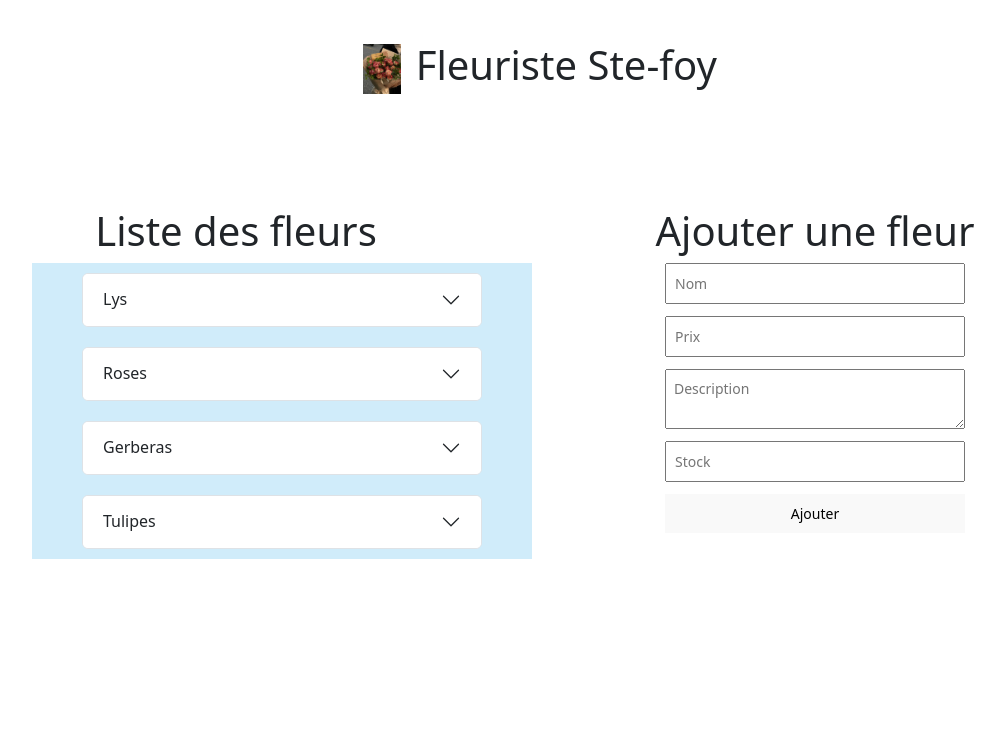
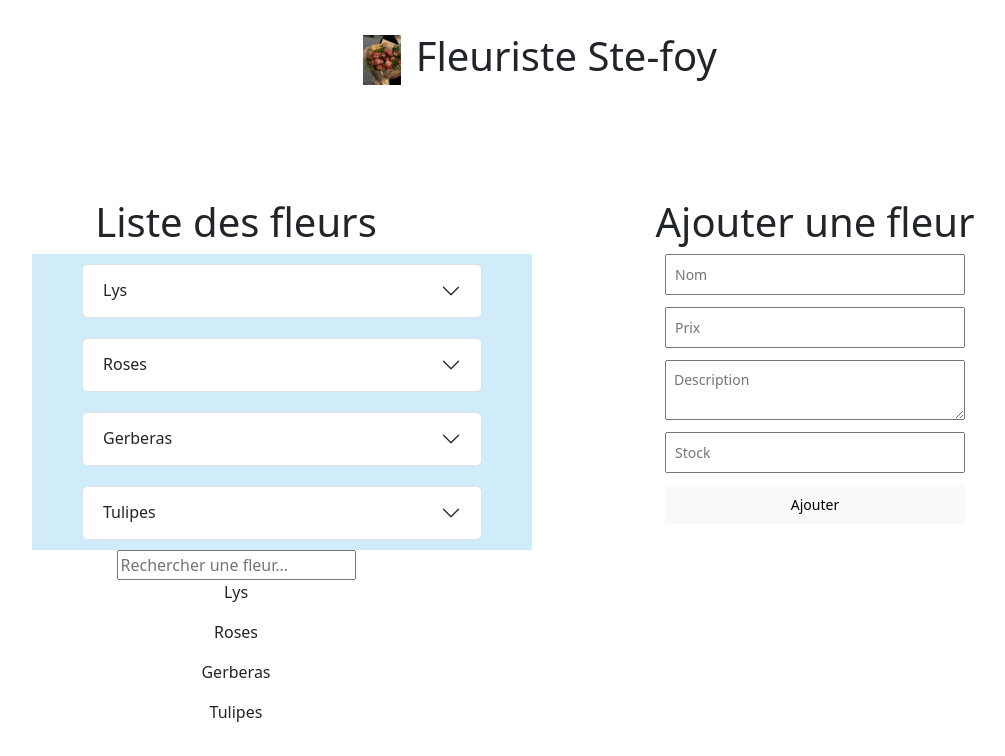
Before and after one commit to Tasnimetr/appweb-trpr01, a Vue app in the folder trpr01/my-app/: page / in a window 1280 px wide. Shown: the top 756 px of the page, without its empty margins (100-1105 px from the left). Built offline with nearby package versions, Linux system fonts and the light colour scheme.

Commit message:
A14 Champs Recherche produits
Champs de recherche de produits à la page affichage produits.

```diff
--- a/trpr01/my-app/src/components/ProductTable.vue
+++ b/trpr01/my-app/src/components/ProductTable.vue
@@ -1,9 +1,10 @@
 <script setup lang="ts">
 import { ref } from "vue";
-import type { Product  } from '../products'
-import { products, editedProduct, duplicatedProduct} from '../products'
+import type { Product } from '../products'
+import { products, editedProduct, duplicatedProduct } from '../products'
 
 const displayMessage = ref(false);
+let input = ref("");
 
 function editProduct(product: Product): void {
     if (duplicatedProduct.value) {
@@ -22,10 +23,20 @@ function duplicateProduct(product: Product): void {
 }
 
 function deleteProduct(product: Product): void {
-    products.value.splice( products.value.indexOf(product), 1);
+    products.value.splice(products.value.indexOf(product), 1);
     console.log('Produit à supprimer->', product);
     displayMessage.value = true;
 }
+
+
+//source: https://blog.logrocket.com/create-search-bar-vue/
+function filteredList() {
+    return products.value.filter((product) =>
+        product.name.toLowerCase().includes(input.value.toLowerCase())
+    );
+}
+
+
 </script>
 
 <template>
@@ -68,6 +79,13 @@ function deleteProduct(product: Product): void {
         </form>
     </dialog>
 
+    <div>
+        <input type="text" v-model="input" placeholder="Rechercher une fleur..." />
+        <div class="item product" v-for="product in filteredList()" :key="product">
+            <p>{{ product.name }}</p>
+        </div>
+    </div>
+
 </template>
 
 
@@ -83,7 +101,8 @@ td {
     padding: 10px 50px;
 }
 
-.accordion-item, dialog {
+.accordion-item,
+dialog {
     width: 400px;
 }
 
@@ -95,5 +114,4 @@ dialog {
 button {
     margin-right: 5px;
 }
-
 </style>
```
Also changed, not shown: 1 other file (tests, documents, lock files or other folders).
